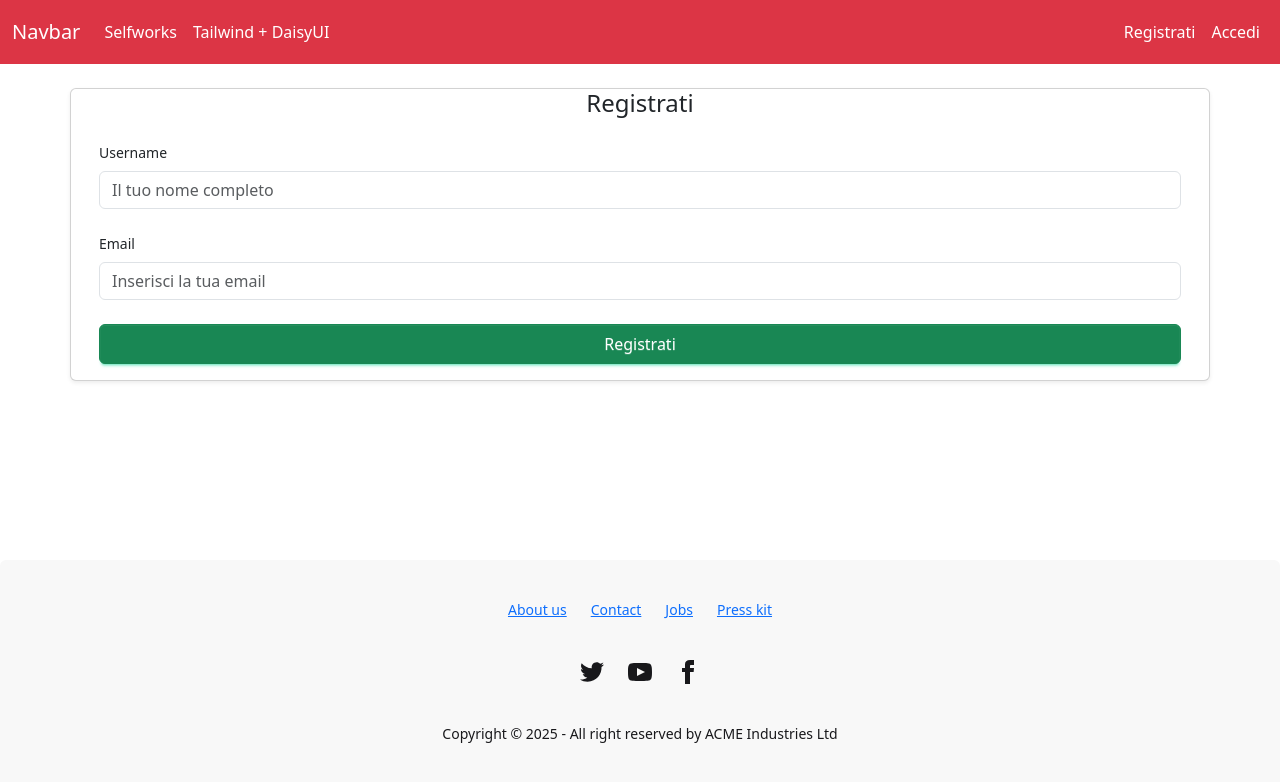
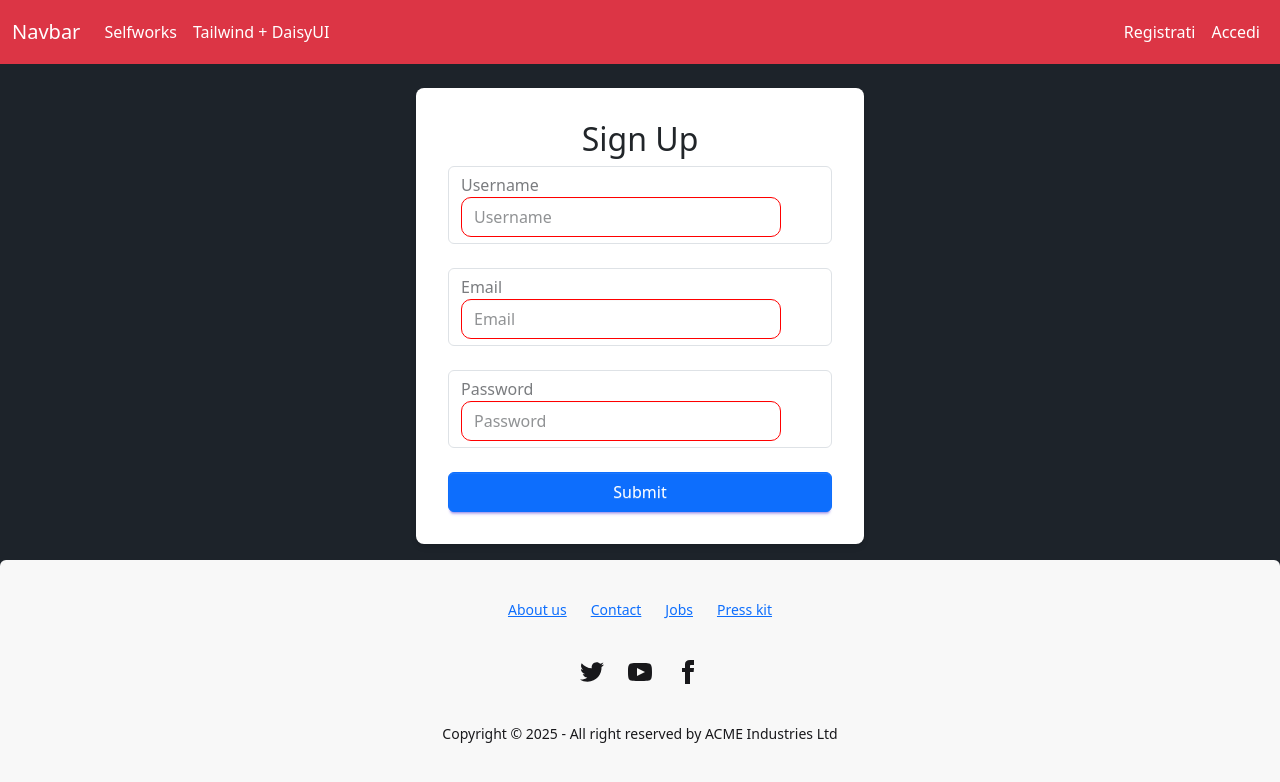
Before and after one commit to Riccardodev123/-Selfwork-Introduzione-a-React, a React (Vite) app: page /register in a window 1280 px wide. Shown: the top 782 px of the page. Built offline with nearby package versions, Linux system fonts and the light colour scheme.

Commit message:
End Selfwork React Hook Form

```diff
--- a/index.html
+++ b/index.html
@@ -6,7 +6,7 @@
     <meta name="viewport" content="width=device-width, initial-scale=1.0" />
     <title>selfwork-introduzione-react</title>
   </head>
-  <body>
+  <body class="bg-dark">
     <div id="root"></div>
     <script type="module" src="/src/main.jsx"></script>
   </body>
--- a/package.json
+++ b/package.json
@@ -14,6 +14,7 @@
     "bootstrap": "^5.3.8",
     "react": "^19.1.1",
     "react-dom": "^19.1.1",
+    "react-hook-form": "^7.65.0",
     "react-router": "^7.9.4",
     "tailwindcss": "^4.1.15"
   },
--- a/src/router/router.jsx
+++ b/src/router/router.jsx
@@ -35,7 +35,10 @@ const router = createBrowserRouter([
         path: "/login",
         Component: LoginForm,
       },
-      { path: "/tailwind_daisyUI", Component: Tailwind_DaisyUi },
+      {
+        path: "/tailwind_daisyUI",
+        Component: Tailwind_DaisyUi,
+      },
     ],
   },
 ]);
--- a/src/views/LoginForm.jsx
+++ b/src/views/LoginForm.jsx
@@ -1,40 +1,75 @@
+import { useForm } from "react-hook-form";
+
 export default function LoginForm() {
+  const {
+    register,
+    handleSubmit,
+    formState: { errors },
+  } = useForm();
+
+  const handleLogin = (data) => console.log(data);
+
   return (
-    <section className="card shadow-sm my-4 rounded container">
-      <div className="row">
-        <div className="col-12">
-          <h2 className="h4 text-center">Login</h2>
-          <form className="card-body">
-            <div className="mb-3">
-              <label htmlFor="loginEmail" className="form-label">
-                Email
+    <main className="min-h-screen flex items-center justify-center bg-base-200 p-4">
+      <form
+        onSubmit={handleSubmit(handleLogin)}
+        className="bg-white shadow-md rounded-lg p-8 w-full max-w-md space-y-6"
+      >
+        <h2 className="text-2xl font-bold text-center text-gray-800">Login</h2>
+
+        {/* Email */}
+        <div className="form-control">
+          <label htmlFor="loginEmail" className="label">
+            <span className="label-text">Email</span>
           </label>
           <input
+            id="loginEmail"
             type="email"
-                className="form-control"
-                id="loginEmail"
             placeholder="Inserisci la tua email"
-                required
+            {...register("email", {
+              required: "Email field is required",
+              maxLength: {
+                value: 50,
+                message: "Email cannot exceed 50 characters",
+              },
+            })}
+            className="input input-bordered w-full bg-white"
           />
+          {errors.email && (
+            <p className="text-red-500 text-sm mt-1">{errors.email.message}</p>
+          )}
         </div>
-            <div className="mb-3">
-              <label htmlFor="loginPassword" className="form-label">
-                Password
+
+        {/* Password */}
+        <div className="form-control">
+          <label htmlFor="loginPassword" className="label">
+            <span className="label-text">Password</span>
           </label>
           <input
+            id="loginPassword"
             type="password"
-                className="form-control"
-                id="loginPassword"
             placeholder="Inserisci la password"
-                required
+            {...register("password", {
+              required: "Password field is required",
+              maxLength: {
+                value: 50,
+                message: "Password cannot exceed 50 characters",
+              },
+            })}
+            className="input input-bordered w-full bg-white"
           />
+          {errors.password && (
+            <p className="text-red-500 text-sm mt-1">
+              {errors.password.message}
+            </p>
+          )}
         </div>
-            <button type="submit" className="btn btn-primary w-100">
+
+        {/* Submit */}
+        <button type="submit" className="btn btn-primary w-full">
           Accedi
         </button>
       </form>
-        </div>
-      </div>
-    </section>
+    </main>
   );
 }
--- a/src/views/RegisterForm.jsx
+++ b/src/views/RegisterForm.jsx
@@ -1,65 +1,98 @@
-import { useContext, useState } from "react";
-import { UserContext } from "../context/UserContext";
+import { useForm } from "react-hook-form";
 
 export default function RegisterForm() {
-  const { register } = useContext(UserContext);
+  const {
+    register,
+    handleSubmit,
+    formState: { errors },
+  } = useForm();
 
-  const [userName, setUserName] = useState();
-  const [userEmail, setUserEmail] = useState();
-
-  const handleChange = (event) => {
-    if (event.target.id === "name") {
-      setUserName(event.target.value);
-    } else if (event.target.id === "email") {
-      setUserEmail(event.target.value);
-    }
-  };
-
-  const handleSubmit = (event) => {
-    event.preventDefault();
-    if ((userName, userEmail)) {
-      register({ name: userName, email: userEmail });
-    }
-  };
+  const showData = (data) => console.log(data);
 
   return (
-    <section className="card shadow-sm my-4 rounded container">
-      <div className="row">
-        <div className="col-12">
-          <h2 className="h4 text-center">Registrati</h2>
-          <form className="card-body" onSubmit={handleSubmit}>
-            <div className="mb-3">
-              <label htmlFor="registerName" className="form-label">
-                Username
+    <main className="min-h-50 flex items-center justify-center p-4 bg-[#1D232A]">
+      <form
+        onSubmit={handleSubmit(showData)}
+        className="bg-white shadow-md rounded-lg p-8 w-full max-w-md space-y-6"
+      >
+        <h2 className="text-2xl font-bold text-center text-gray-800">
+          Sign Up
+        </h2>
+
+        {/* Username */}
+        <div className="form-control">
+          <label htmlFor="username" className="label">
+            <span className="label-text">Username</span>
           </label>
           <input
-                onChange={handleChange}
+            id="username"
             type="text"
-                className="form-control"
-                id="name"
-                placeholder="Il tuo nome completo"
-                required
+            placeholder="Username"
+            {...register("username", {
+              required: "Username field is required",
+              maxLength: {
+                value: 50,
+                message: "Username field can be atleast 50 characters",
+              },
+            })}
+            className="input input-bordered w-full bg-white"
           />
+          {errors.username && (
+            <p className="text-danger">{errors.username.message}</p>
+          )}
         </div>
-            <div className="mb-3">
-              <label htmlFor="registerEmail" className="form-label">
-                Email
+
+        {/* Email */}
+        <div className="form-control">
+          <label htmlFor="email" className="label">
+            <span className="label-text">Email</span>
           </label>
           <input
-                onChange={handleChange}
+            id="email"
             type="email"
-                className="form-control"
-                id="email"
-                placeholder="Inserisci la tua email"
-                required
+            placeholder="Email"
+            {...register("email", {
+              required: "Email field is required",
+              maxLength: {
+                value: 50,
+                message: "Email field can be atleast 50 characters",
+              },
+            })}
+            className="input input-bordered w-full bg-white"
           />
+          {errors.email && (
+            <p className="text-danger">{errors.email.message}</p>
+          )}
         </div>
-            <button type="submit" className="btn btn-success w-100">
-              Registrati
+
+        {/* Password */}
+        <div className="form-control">
+          <label htmlFor="password" className="label">
+            <span className="label-text">Password</span>
+          </label>
+          <input
+            id="password"
+            type="password"
+            placeholder="Password"
+            {...register("password", {
+              required: "Password field is required",
+              maxLength: {
+                value: 50,
+                message: "Password field can be atleast 50 characters",
+              },
+            })}
+            className="input input-bordered w-full bg-white"
+          />
+          {errors.password && (
+            <p className="text-danger">{errors.password.message}</p>
+          )}
+        </div>
+
+        {/* Submit button */}
+        <button type="submit" className="btn btn-primary w-full">
+          Submit
         </button>
       </form>
-        </div>
-      </div>
-    </section>
+    </main>
   );
 }
```
Also changed, not shown: 1 other file (tests, documents, lock files or other folders). Lines whose indentation alone changed are shown as unchanged.
